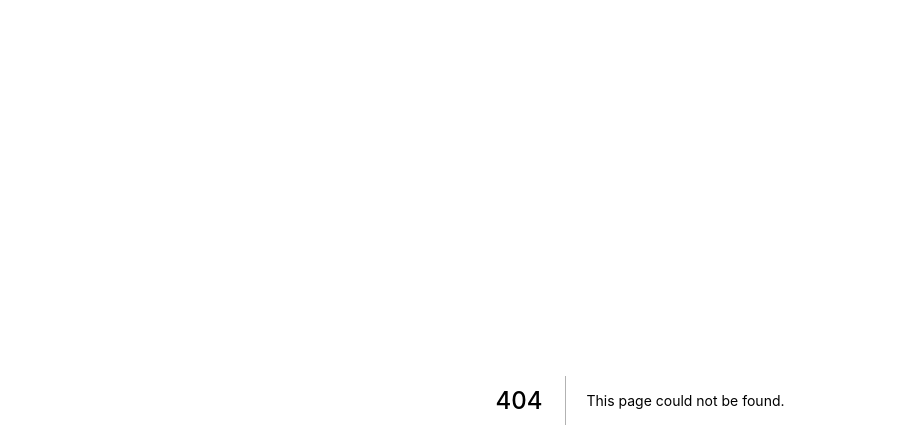
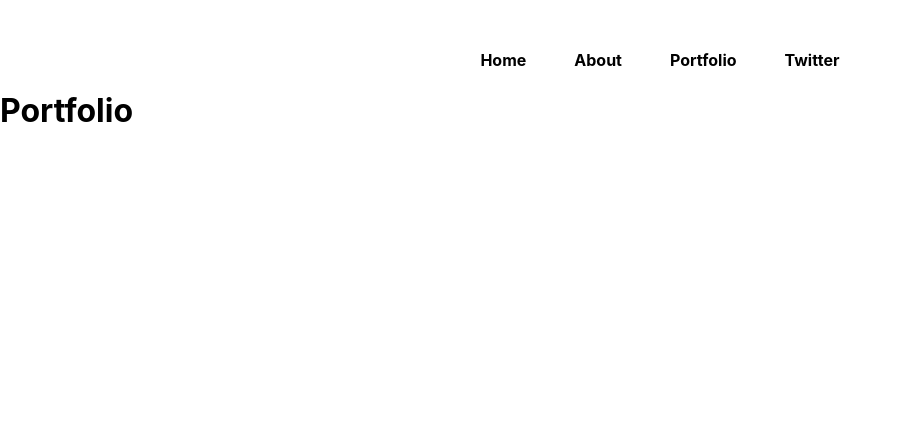
Before and after one commit to Devkant21/Practise-Next, a Next.js app: page /portfolio in a window 1280 px wide. Before the commit this address had no page. Shown: the top 448 px of the page, without its empty margins (0-901 px from the left). Built offline with nearby package versions, Linux system fonts and the light colour scheme.

Commit message:
Functional Navbar

```diff
--- /dev/null
+++ b/component/Navbar.js
@@ -0,0 +1,17 @@
+import React from 'react';
+import styles from '../styles/Home.module.css'
+import Link from 'next/link';
+
+const Navbar = () => {
+    return (
+        <nav className={styles.mainnav}>
+        <ul>
+         <Link href='./'><a><li>Home</li></a></Link>
+         <Link href='./about'><a><li>About</li></a></Link>
+         <Link href='./portfolio'><a><li>Portfolio</li></a></Link>
+         <Link href='./twitter'><a><li>Twitter</li></a></Link>
+        </ul>
+      </nav>
+    )
+}
+export default Navbar
--- a/pages/_app.js
+++ b/pages/_app.js
@@ -1,7 +1,11 @@
 import '../styles/globals.css'
+import Navbar from '../component/Navbar'
 
 function MyApp({ Component, pageProps }) {
-  return <Component {...pageProps} />
+  return <>
+  <Navbar />
+  <Component {...pageProps} />
+  </>
 }
 
 export default MyApp
--- /dev/null
+++ b/pages/portfolio.js
@@ -0,0 +1,11 @@
+import React from 'react';
+import styles from '../styles/Home.module.css'
+
+const Portfolio = () => {
+    return (
+        <h1>Portfolio</h1>
+
+    )
+}
+
+export default Portfolio
```
Also changed, not shown: pages/index.js (+1 -8 lines), pages/twitter.js (added, +10 -0 lines).
